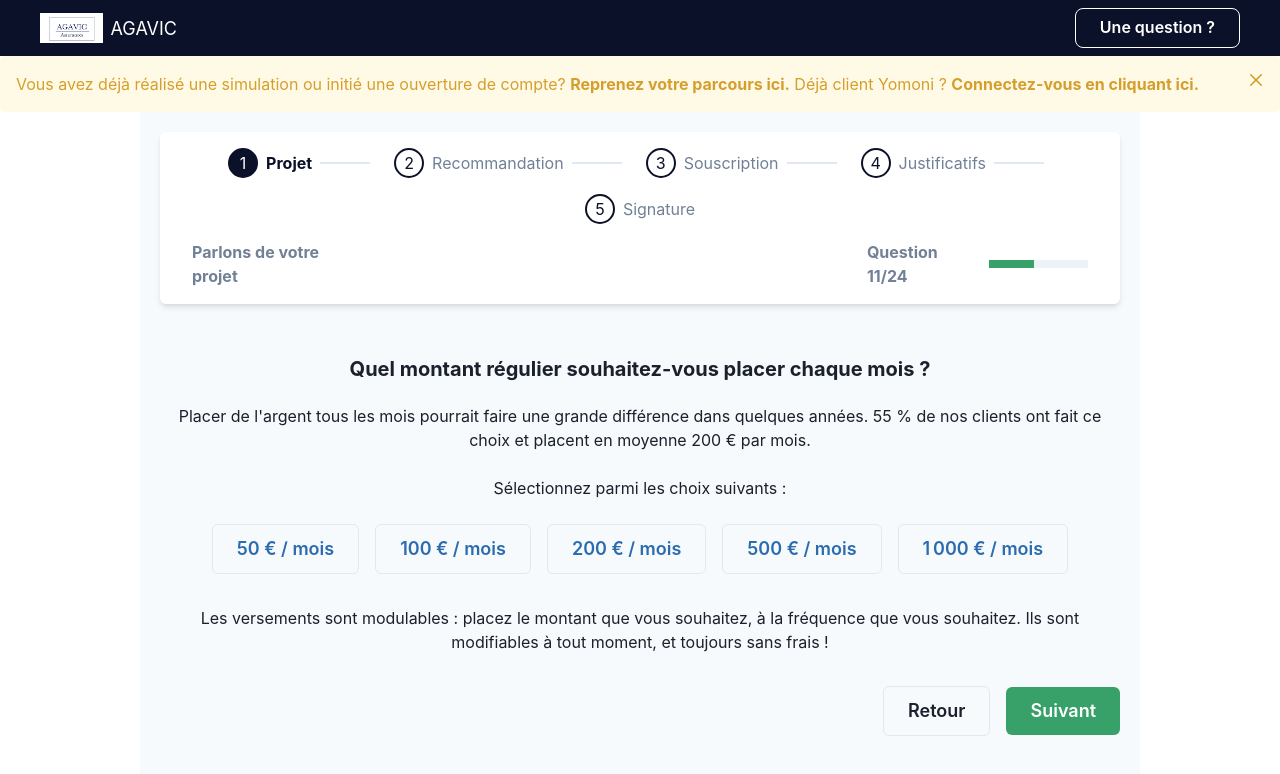
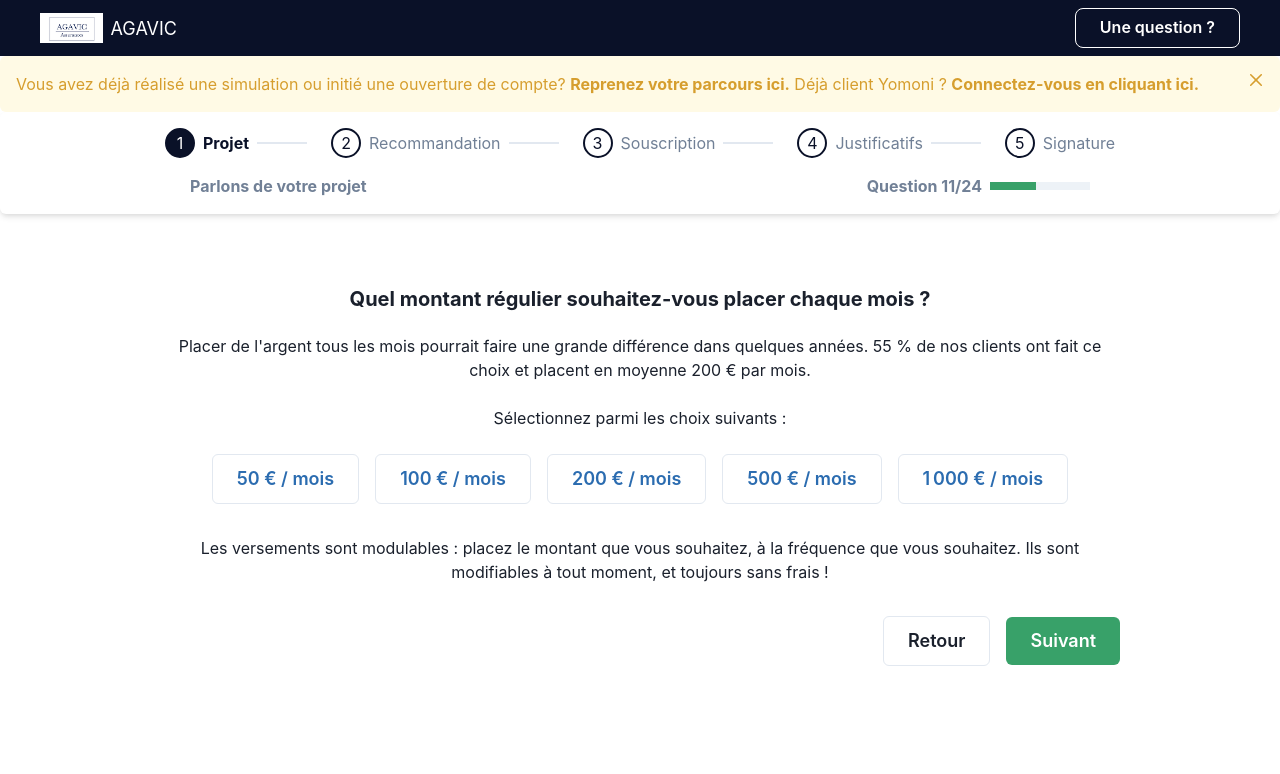
Before and after one commit to spacemen100/agavicform25102024, a React (Create React App) app: page /quel-montant-regulier-souhaitez-vous-placer in a window 1280 px wide. Shown: the top 774 px of the page. Built offline with nearby package versions, Linux system fonts and the light colour scheme.

Commit message:
sdddddddddddd

```diff
--- a/src/pages/QuelMontantRegulierSouhaitezVousPlacer.tsx
+++ b/src/pages/QuelMontantRegulierSouhaitezVousPlacer.tsx
@@ -1,5 +1,5 @@
 import React, { useState } from 'react';
-import { ChakraProvider, extendTheme, Box, Text, Button, HStack, Image } from '@chakra-ui/react';
+import { ChakraProvider, extendTheme, Box, Text, Button, HStack } from '@chakra-ui/react';
 import { useNavigate } from 'react-router-dom';
 import StepperWithSubStepCounter from '../components/StepperWithSubStepCounter';
 
@@ -31,8 +31,8 @@ const QuelMontantRegulierSouhaitezVousPlacer: React.FC = () => {
 
     return (
         <ChakraProvider theme={theme}>
-            <Box bg="gray.50" minH="100vh" p={5} maxWidth="1000px" mx="auto">
-                <StepperWithSubStepCounter currentStep={1} currentSubStep={11} totalSubSteps={24} title="Parlons de votre projet" />
+            <StepperWithSubStepCounter currentStep={1} currentSubStep={11} totalSubSteps={24} title="Parlons de votre projet" />
+            <Box p={5} maxW="1000px" mx="auto">
                 <Text fontSize="xl" fontWeight="bold" mb={5} textAlign="center">Quel montant régulier souhaitez-vous placer chaque mois ?</Text>
                 <Text fontSize="md" textAlign="center" mb={6}>
                     Placer de l'argent tous les mois pourrait faire une grande différence dans quelques années. 55 % de nos clients ont fait ce choix et placent en moyenne 200 € par mois.
--- a/src/pages/QuelMontantSouhaitezVousPlacer.tsx
+++ b/src/pages/QuelMontantSouhaitezVousPlacer.tsx
@@ -23,11 +23,14 @@ const QuelMontantSouhaitezVousPlacer: React.FC = () => {
 
     const handleSelect = (amount: number) => {
         setSelectedAmount(amount);
-        navigate('/quel-montant-regulier-souhaitez-vous-placer');
     };
 
     const handleNext = () => {
-        // Ajouter ici la logique pour naviguer vers la prochaine étape si nécessaire
+        if (selectedAmount !== null) {
+            navigate('/quel-montant-regulier-souhaitez-vous-placer');
+        } else {
+            alert('Veuillez sélectionner un montant avant de continuer.');
+        }
     };
 
     return (
```
